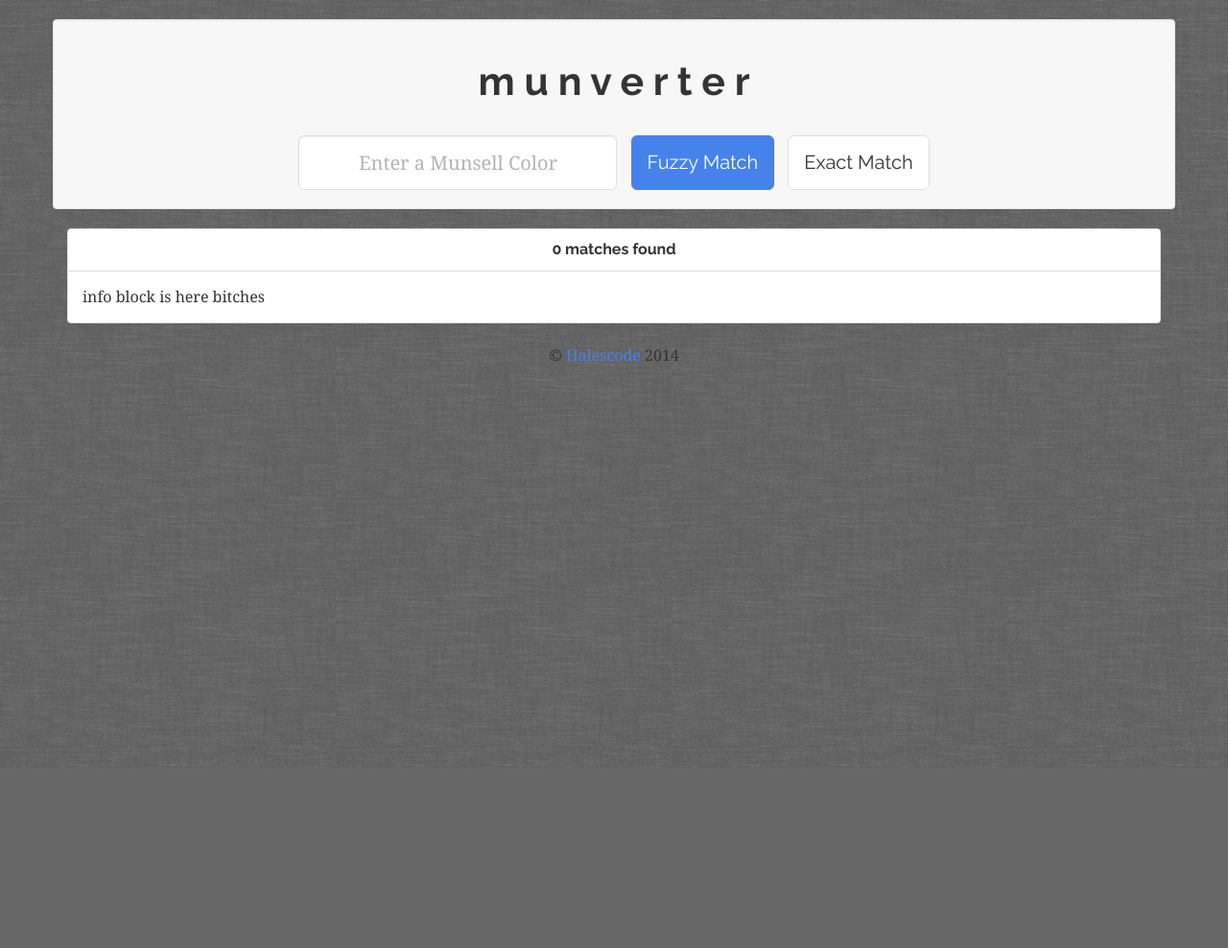
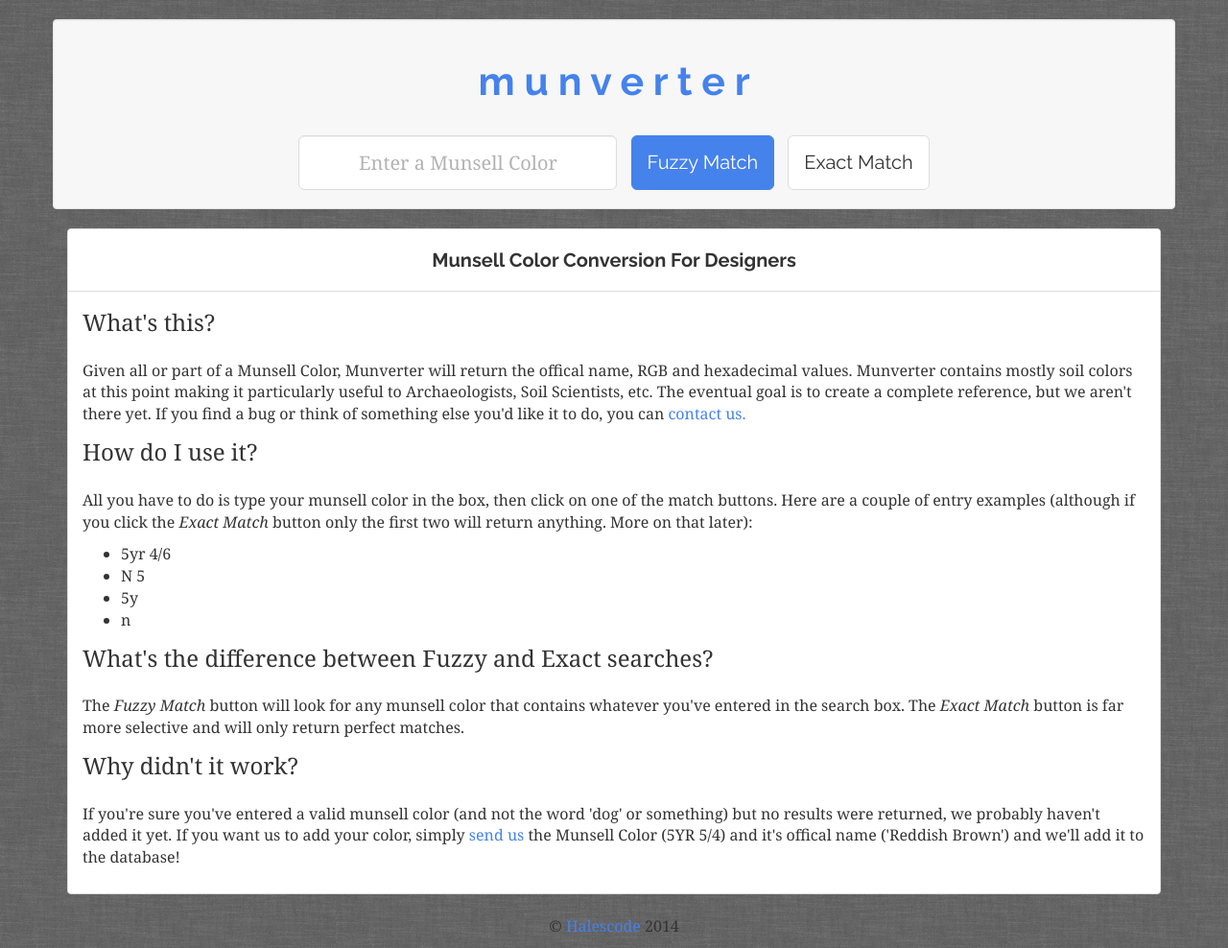
Before and after one commit to HalescodeLLC/django-munsell, a Django app: page / in a window 1280 px wide. Shown: the whole page at 96% size. Before the commit the page ends 800 px from the top, so only its background shows below. Run offline with Django 3.2, Linux system fonts and the light colour scheme; some libraries are stand-ins or nearby versions.

Commit message:
added home page info

```diff
--- a/munsell/mcolor/templates/mcolor/base.html
+++ b/munsell/mcolor/templates/mcolor/base.html
@@ -14,7 +14,7 @@
             <div class="row">
                 <div class="col-md-12 well">
                     <div class="text-center">
-                        <h1>{% block header_text %}{% endblock %}</h1>
+                        <h1><a href="/">{% block header_text %}{% endblock %}</a></h1>
                         <br>
                         <form class="form-inline" role="form" action={% url "results" %}  method="POST">
                                 {% csrf_token %}
@@ -51,7 +51,7 @@
         <!-- jQuery (necessary for Bootstrap's JavaScript plugins) -->
             <script src="https://ajax.googleapis.com/ajax/libs/jquery/1.11.0/jquery.min.js"></script>
         <!-- Latest compiled and minified JavaScript -->
-        <script src="//netdna.bootstrapcdn.com/bootstrap/3.1.1/js/bootstrap.min.js"></script>
+        {# <script src="//netdna.bootstrapcdn.com/bootstrap/3.1.1/js/bootstrap.min.js"></script> #}
         {% block extra_scripts %}{% endblock %}
         <!-- END SCRIPTS -->
 
--- a/munsell/mcolor/templates/mcolor/home.html
+++ b/munsell/mcolor/templates/mcolor/home.html
@@ -9,11 +9,36 @@
 {% block info %}
 <div class="panel panel-default">
     <div class="panel-heading text-center">
-        <div id="id_match_count">{{ colors|length }} match{{ colors|length|pluralize:"es" }} found {% if query_color %}for {{ query_color }}{% endif %}</div>
+        <h4>Munsell Color Conversion For Designers</h4>
     </div>
 
     <div class="panel-body">
-        info block is here bitches
+        <div>
+            <p class="lead">What's this?</p>
+            <p>Given all or part of a Munsell Color, Munverter will return the offical name, RGB and hexadecimal
+            values. Munverter contains mostly soil colors at this point making it particularly useful to
+            Archaeologists, Soil Scientists, etc.  The eventual goal is to create a complete reference, but we
+            aren't there yet. If you find a bug or think of something else you'd like it to do, you can
+            <a href="http://halescode.com/#contact">contact us.</a>
+            <p class="lead">How do I use it?</p>
+            <p>All you have to do is type your munsell color in the box, then click on one of the match buttons.  Here are a couple of entry examples
+            (although if you click the <em>Exact Match</em> button only the first two will return anything. More
+            on that later):</p>
+            <ul>
+                <li>5yr 4/6</li>
+                <li>N 5</li>
+                <li>5y</li>
+                <li>n</li>
+            </ul>
+            <p class="lead">What's the difference between Fuzzy and Exact searches?</p>
+            <p>The <em>Fuzzy Match</em> button will look for any munsell color that contains whatever you've entered in the search box.
+            The <em>Exact Match</em> button is far more selective and will only return perfect matches.</p>
+            <p class="lead">Why didn't it work?</p>
+            <p>If you're sure you've entered a valid munsell color (and not the word 'dog' or something) but
+            no results were returned, we probably haven't added it yet. If you want us to
+            add your color, simply <a href="http://halescode.com/#contact">send us</a> the Munsell Color (5YR 5/4) and it's offical name ('Reddish Brown') and
+            we'll add it to the database!</p>
+        </div>
     </div>
 </div>
 
```
